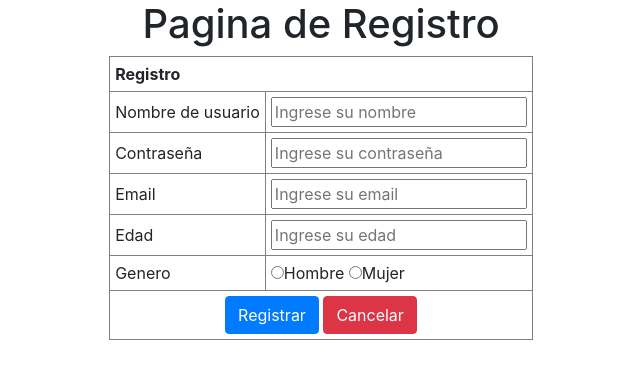
After one commit to joselechuga/IGSW, a Django app: page /registrarse in a window 1280 px wide. The commit adds this page. Shown: the top 379 px of the page, without its empty margins (319-959 px from the left). Run offline with Django 4.2, Linux system fonts and the light colour scheme; some libraries are stand-ins or nearby versions.

Commit message:
base de datos

```diff
--- a/proyectoSw/core/templates/core/index.html
+++ b/proyectoSw/core/templates/core/index.html
@@ -22,6 +22,7 @@
         <div class="container-fluid">
             <a class="navbar-brand" href="{% url 'index' %}">Yo lo importo por ti</a>
             <a href="{% url 'login' %}" class="navbar-brand">Iniciar sesión</a>
+            <a href="{% url 'reg' %}" class="navbar-brand">Registrarse</a>
         </div>
     </nav>
 
--- /dev/null
+++ b/proyectoSw/core/templates/core/registrarse.html
@@ -0,0 +1,69 @@
+<!doctype html>
+<html lang="en">
+  <head>
+    <title>Title</title>
+    <!-- Required meta tags -->
+    <meta charset="utf-8">
+    <meta name="viewport" content="width=device-width, initial-scale=1, shrink-to-fit=no">
+
+    <!-- Bootstrap CSS -->
+    <link rel="stylesheet" href="https://stackpath.bootstrapcdn.com/bootstrap/4.3.1/css/bootstrap.min.css" integrity="sha384-ggOyR0iXCbMQv3Xipma34MD+dH/1fQ784/j6cY/iJTQUOhcWr7x9JvoRxT2MZw1T" crossorigin="anonymous">
+  </head>
+  <body>
+
+   <form>
+    <center>
+        <div class="container">
+            <h1>Pagina de Registro</h1>
+            {% csrf_token %}
+            <table cellpadding="5" cellspacing="2" border="1">
+                <thead>
+                    <tr>
+                        <th colspan="2" align="center">Registro</th>
+                    </tr>
+                </thead>
+                <tbody>
+                    <tr>
+                        <td>Nombre de usuario</td>
+                        <td><input type="text" name="nombreUsuario" placeholder="Ingrese su nombre"></td>
+                    </tr>
+                    <tr>
+                        <td>Contraseña</td>
+                        <td><input type="password" name="password" placeholder="Ingrese su contraseña"></td>
+                    </tr>
+                    <tr>
+                        <td>Email</td>
+                        <td><input type="Email" name="correo" placeholder="Ingrese su email"></td>
+                    </tr>
+                    <tr>
+                        <td>Edad</td>
+                        <td><input type="text" name="edad" placeholder="Ingrese su edad"></td>
+                    </tr>
+                    <tr>
+                        <td>Genero</td>
+                        <td><input type="radio" value="M" name="genero">Hombre
+                            <input type="radio" value="F" name="genero">Mujer
+                        </td>
+                    </tr>
+                    <tr>
+                        <td colspan="2" align="center">
+                            <button type="submit" class="btn btn-primary">Registrar</button>
+                            <button type="reset" class="btn btn-danger">Cancelar</button>
+                        </td>
+                </tbody>
+            </table>
+            {% if messages %}
+            {% for msg in messages %}
+            <b>{{message}}</b>
+            {% endfor %}
+            {% endif %}
+        </div>
+    </center>
+   </form>
+    <!-- Optional JavaScript -->
+    <!-- jQuery first, then Popper.js, then Bootstrap JS -->
+    <script src="https://code.jquery.com/jquery-3.3.1.slim.min.js" integrity="sha384-q8i/X+965DzO0rT7abK41JStQIAqVgRVzpbzo5smXKp4YfRvH+8abtTE1Pi6jizo" crossorigin="anonymous"></script>
+    <script src="https://cdnjs.cloudflare.com/ajax/libs/popper.js/1.14.7/umd/popper.min.js" integrity="sha384-UO2eT0CpHqdSJQ6hJty5KVphtPhzWj9WO1clHTMGa3JDZwrnQq4sF86dIHNDz0W1" crossorigin="anonymous"></script>
+    <script src="https://stackpath.bootstrapcdn.com/bootstrap/4.3.1/js/bootstrap.min.js" integrity="sha384-JjSmVgyd0p3pXB1rRibZUAYoIIy6OrQ6VrjIEaFf/nJGzIxFDsf4x0xIM+B07jRM" crossorigin="anonymous"></script>
+  </body>
+</html>
--- a/proyectoSw/core/urls.py
+++ b/proyectoSw/core/urls.py
@@ -1,11 +1,13 @@
 from importlib.resources import path
 from django.urls import URLPattern, path
 from .views import index ,log,mousepad,com_tec
+from . import views
 
 urlpatterns=[
     path('',index,name="index"),
     path('login/',log,name="login"),
     path('mousepadRazer/',mousepad,name="mousepad"),
     path('combo-teclado/',com_tec,name="combo_teclado"),
+    path('registrarse', views.registroUsuario,name="reg"),
 
 ]
--- a/proyectoSw/core/views.py
+++ b/proyectoSw/core/views.py
@@ -1,5 +1,6 @@
 from django.shortcuts import render
-
+from django.contrib import messages
+from core.models import nuevoUsuario
 # Create your views here.
 
 def index(request):
@@ -13,3 +14,16 @@ def mousepad(request):
 
 def com_tec(request):
     return render(request,'core/combo_teclado.html')
+
+def registroUsuario(request):
+    if request.method== 'POST':
+        nombreUsuario=request.POST.get('nombreUsuario')
+        psw=request.POST.get('password')
+        email=request.POST.get('correo')
+        edad=request.POST.get('edad')
+        genero=request.POST.get('genero')
+        nuevoUsuario(nombreUsuario=nombreUsuario,psw=psw,email=email,edad=edad,genero=genero).save()
+        messages.success(request,'el usuario'+request.POST['nombreUsuario']+'se ha registrado correctamente')
+        return render(request,'core/registrarse.html')
+    else:
+        return render(request,'core/registrarse.html')
--- a/proyectoSw/proyectoSw/urls.py
+++ b/proyectoSw/proyectoSw/urls.py
@@ -16,7 +16,10 @@ Including another URLconf
 from django.contrib import admin
 from django.urls import path,include
 
+
+
 urlpatterns = [
     path('admin/', admin.site.urls),
     path('',include('core.urls')),
+
 ]
```
